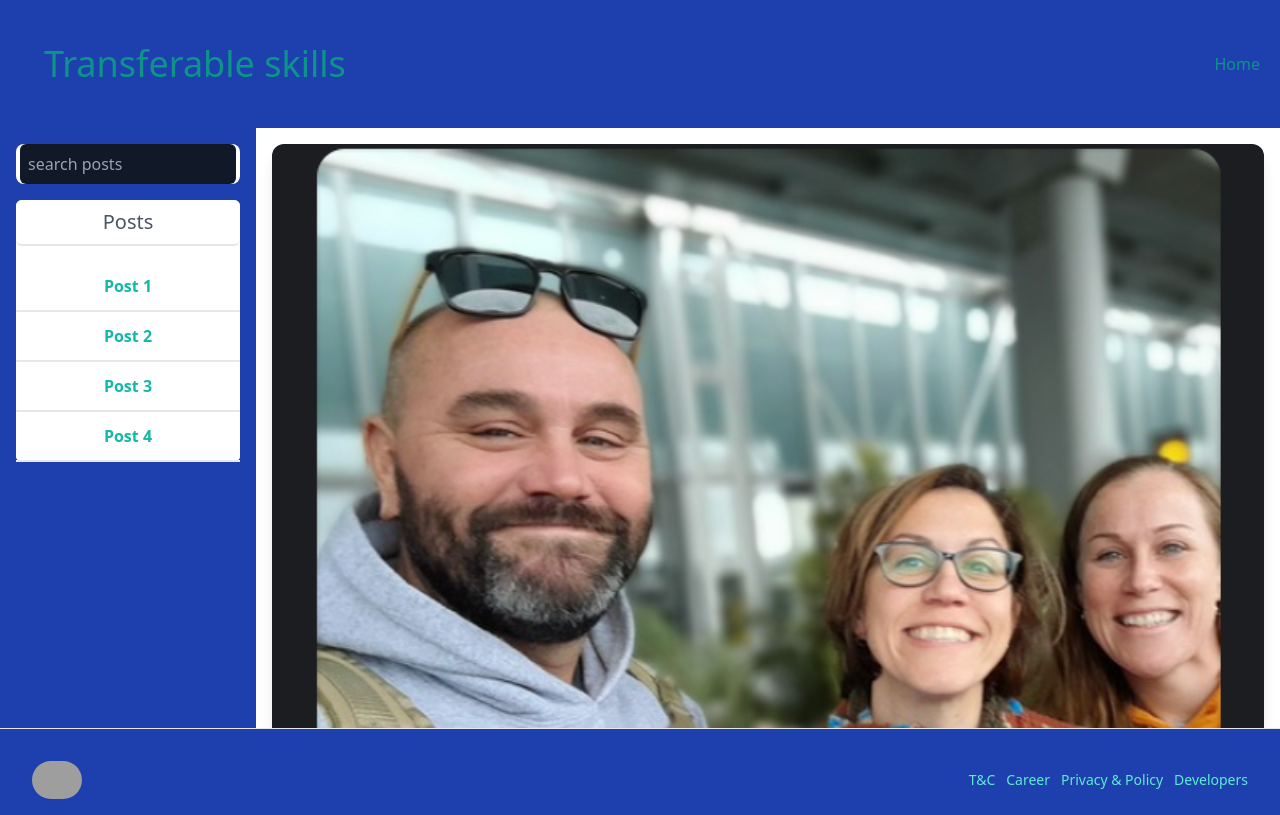
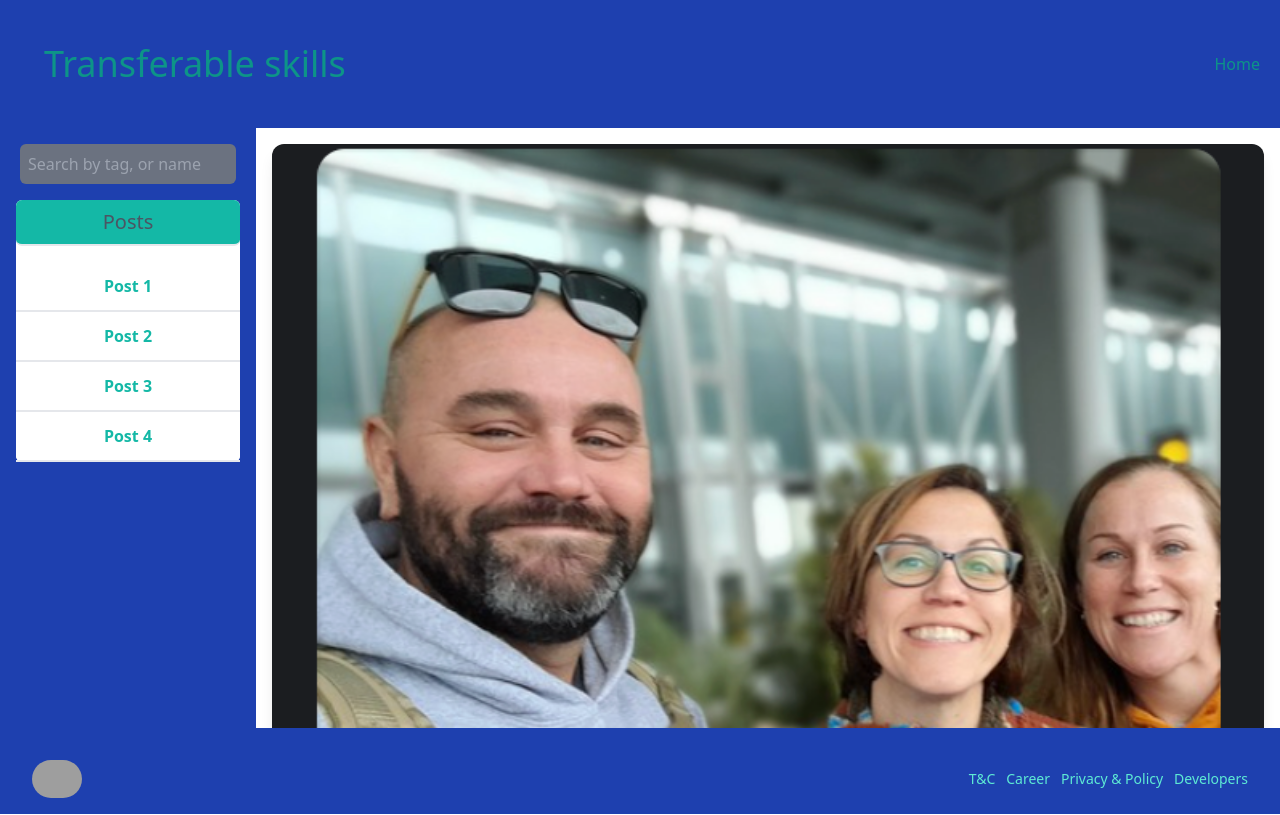
Before and after one commit to ChrisForti/blog, a React (Vite) app: page / in a window 1280 px wide. Built offline with nearby package versions, Linux system fonts and the light colour scheme; grey boxes are pictures that could not be loaded.

Commit message:
Fixed search box styling, and sidebar header.

```diff
--- a/src/components/Footer.tsx
+++ b/src/components/Footer.tsx
@@ -3,7 +3,6 @@ import Mylogo from "../assets/CvLogo.png";
 export function Footer() {
   return (
     <div>
-      <hr />
       <footer className="overscroll-none bg-blue-800 pb-4">
         <div className="mx-auto max-w-screen-xl px-4 pt-8 sm:px-6 lg:px-8">
           <div className="sm:flex sm:items-center sm:justify-between">
--- a/src/components/Sidebar.tsx
+++ b/src/components/Sidebar.tsx
@@ -55,17 +55,17 @@ export function Sidebar({ setSelectedPost }: SidebarProps) {
           " top-22 absolute left-0 z-50 w-64 bg-blue-800 p-4 text-white md:static md:block"
         }
       >
-        <div className="mx-auto flex items-center justify-around rounded-lg bg-white px-1">
+        <div className="mx-auto flex items-center justify-around rounded-lg px-1">
           <input
             type="text"
-            placeholder="search posts"
-            className="w-full rounded-md bg-gray-900 p-2 outline-none"
+            placeholder="Search by tag, or name"
+            className="w-full rounded-md bg-gray-500 p-2 outline-none"
             value={searchTerm}
             onChange={(e) => setSearchTerm(e.target.value)}
           />
         </div>
         <div className="rounded-md bg-white">
-          <h1 className="my-4 cursor-pointer rounded-md border-b-2 bg-white py-2 text-center text-xl text-gray-600">
+          <h1 className="my-4 cursor-pointer rounded-md border-b-2 bg-teal-500 py-2 text-center text-xl text-gray-600">
             Posts
           </h1>
           <div className="list-none rounded-md bg-white text-center">
```
